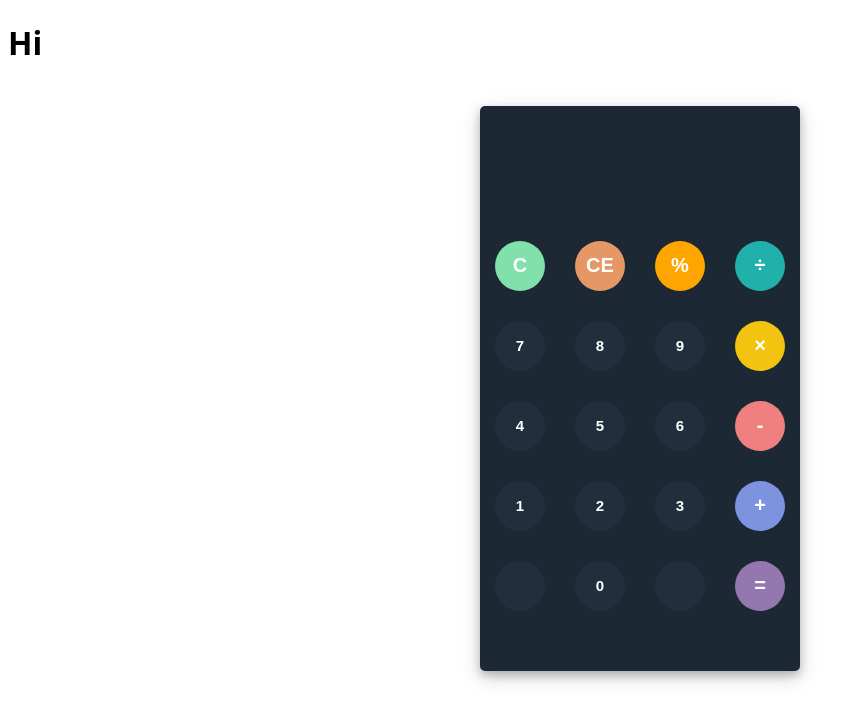
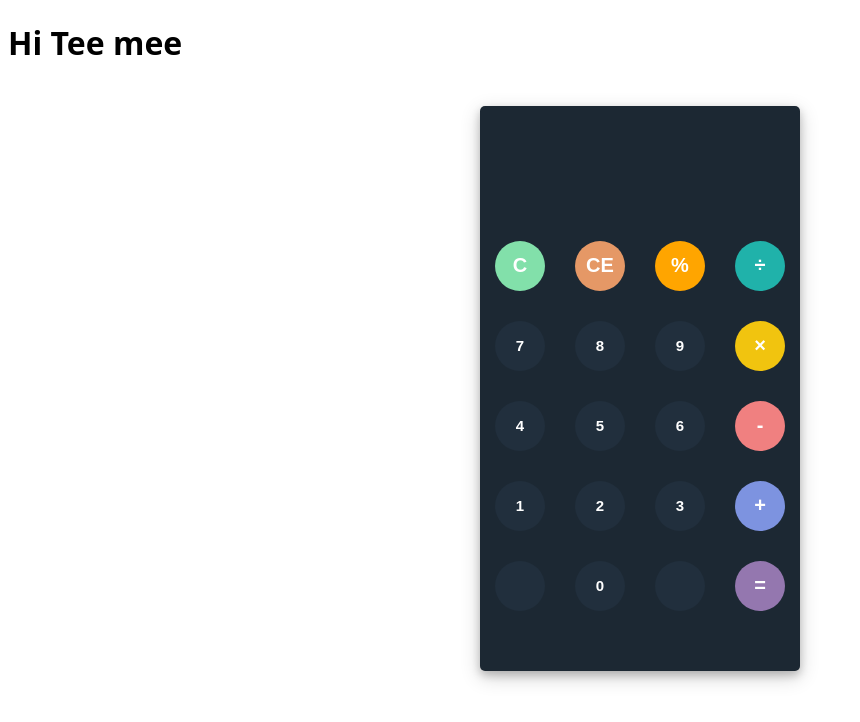
Before and after one commit to BuraimohTO/calculator, a plain HTML site: page index.html in a window 1280 px wide. Shown: the whole page, without its empty margins (0-860 px from the left). Drawn offline with Linux system fonts and the light colour scheme.

Commit message:
saving to github

```diff
--- a/index.html
+++ b/index.html
@@ -7,7 +7,7 @@
     <script src="script.js"></script>
     <title>Document</title>
 </head>
-<h1>Hi</h1>
+<h1>Hi Tee mee </h1>
 <style>
    body{
 	font-family: 'Open Sans',sans-serif;
```
